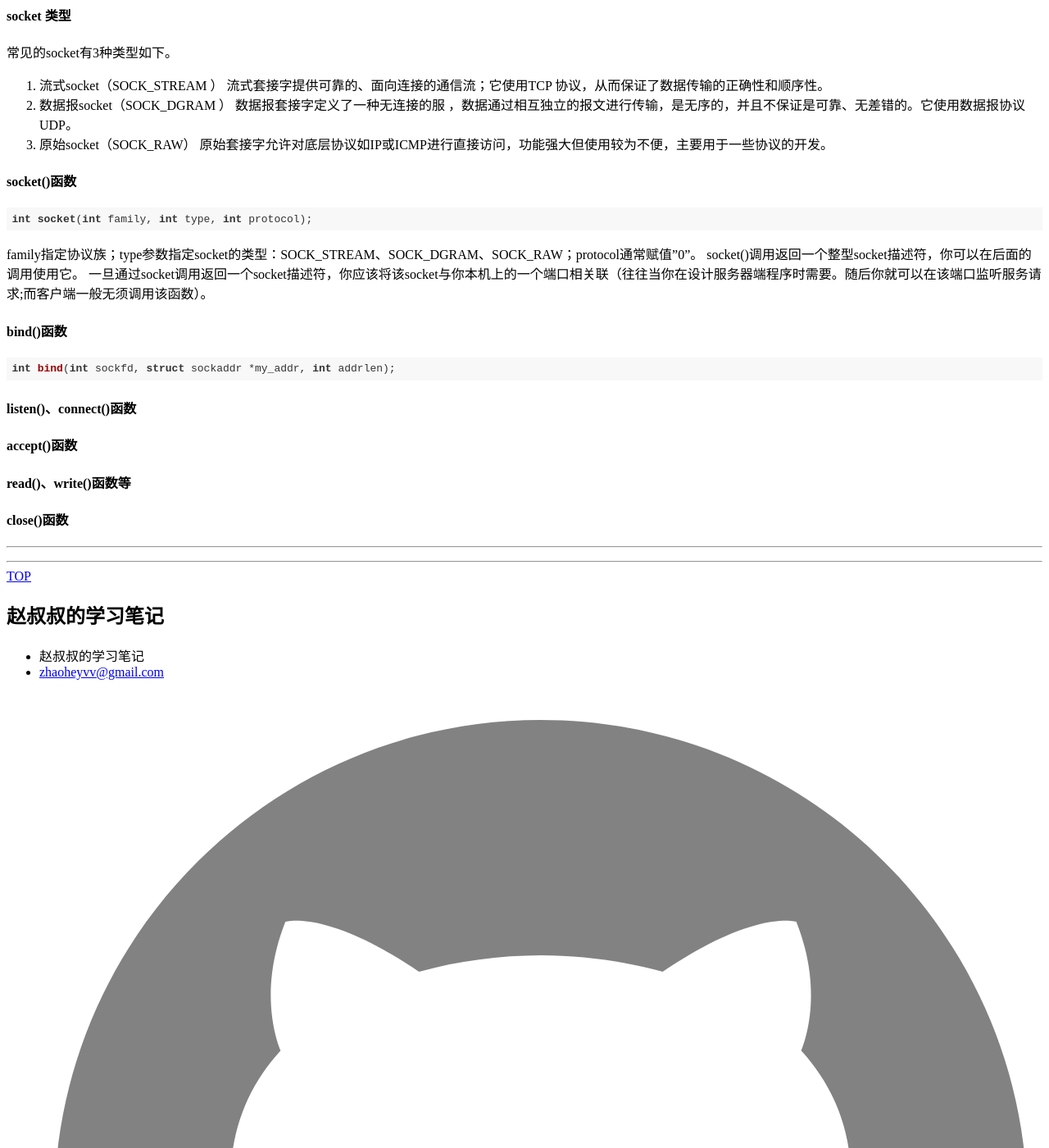
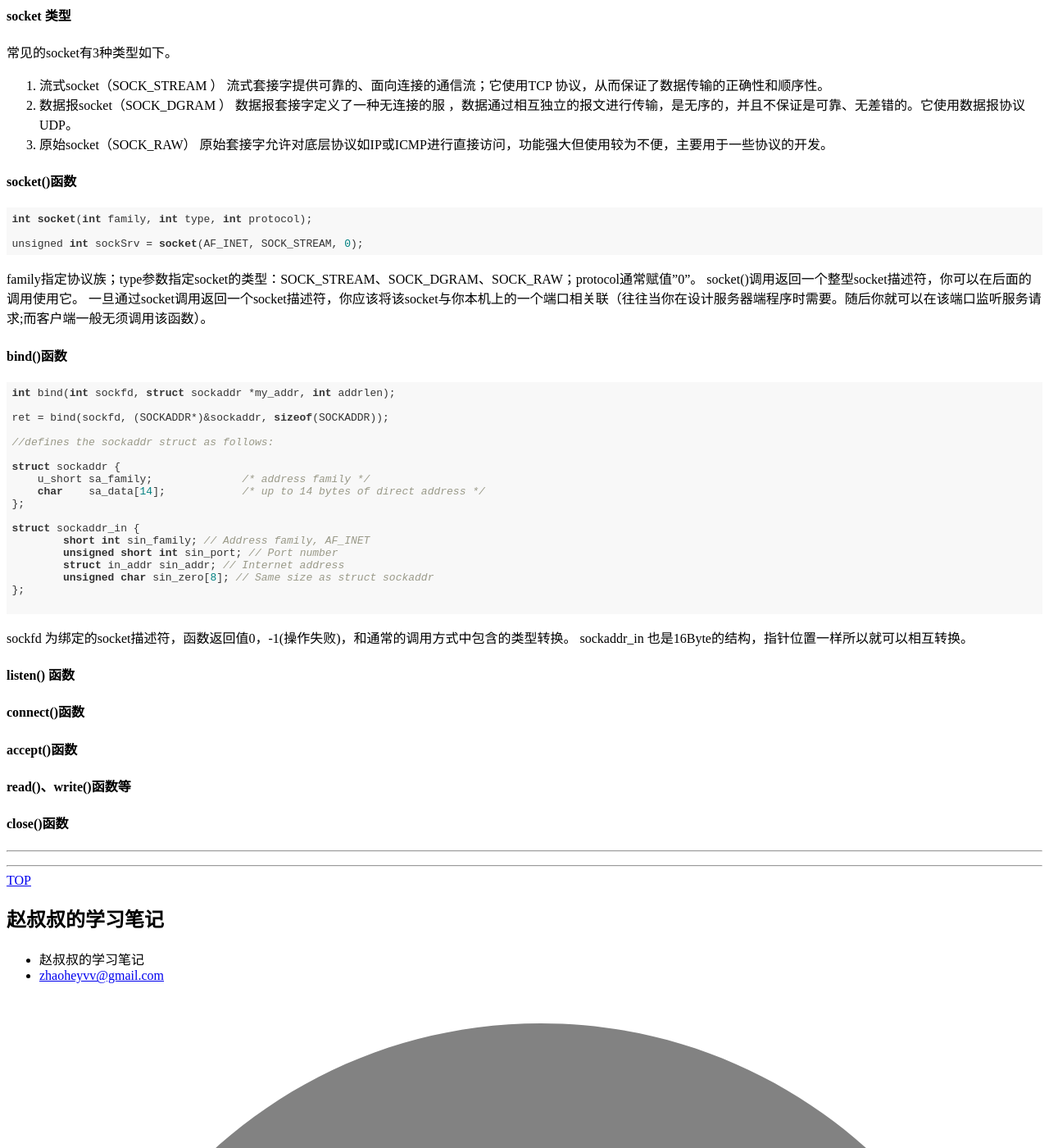
Before and after one commit to zhaoheyv/shit, a Jekyll site: the page built from _posts/2017-09-14-Linux-socket.md, in a window 1280 px wide and 1400 px high, scrolled down 1385 px. Shown: the whole window at 82% size. Built offline with Jekyll 4.4.1, drawn with Linux system fonts in a browser that asks for light colours; nearby versions of some CDN libraries; comment, search, counter and statistics services are not loaded.

Commit message:
edit socket

````diff
--- a/_posts/2017-09-14-Linux-socket.md
+++ b/_posts/2017-09-14-Linux-socket.md
@@ -29,6 +29,8 @@ ntohs()--"Network to Host Short" ; ntohl()--"Network to Host Long"
 
 ```
 int socket(int family, int type, int protocol);
+
+unsigned int sockSrv = socket(AF_INET, SOCK_STREAM, 0);
 ```
 
 family指定协议族；type参数指定socket的类型：SOCK_STREAM、SOCK_DGRAM、SOCK_RAW；protocol通常赋值"0"。
@@ -37,8 +39,30 @@ socket()调用返回一个整型socket描述符，你可以在后面的调用使
 #### bind()函数
 ```
 int bind(int sockfd, struct sockaddr *my_addr, int addrlen);
+
+ret = bind(sockfd, (SOCKADDR*)&sockaddr, sizeof(SOCKADDR));
+
+//defines the sockaddr struct as follows:
+
+struct sockaddr {
+    u_short sa_family;              /* address family */
+    char    sa_data[14];            /* up to 14 bytes of direct address */
+};
+
+struct sockaddr_in {
+	short int sin_family; // Address family, AF_INET
+	unsigned short int sin_port; // Port number
+	struct in_addr sin_addr; // Internet address
+	unsigned char sin_zero[8]; // Same size as struct sockaddr
+};
+
 ```
-#### listen()、connect()函数
+sockfd 为绑定的socket描述符，函数返回值0，-1(操作失败)，和通常的调用方式中包含的类型转换。
+sockaddr_in 也是16Byte的结构，指针位置一样所以就可以相互转换。
+
+#### listen() 函数
+
+#### connect()函数
 
 #### accept()函数
 
````
